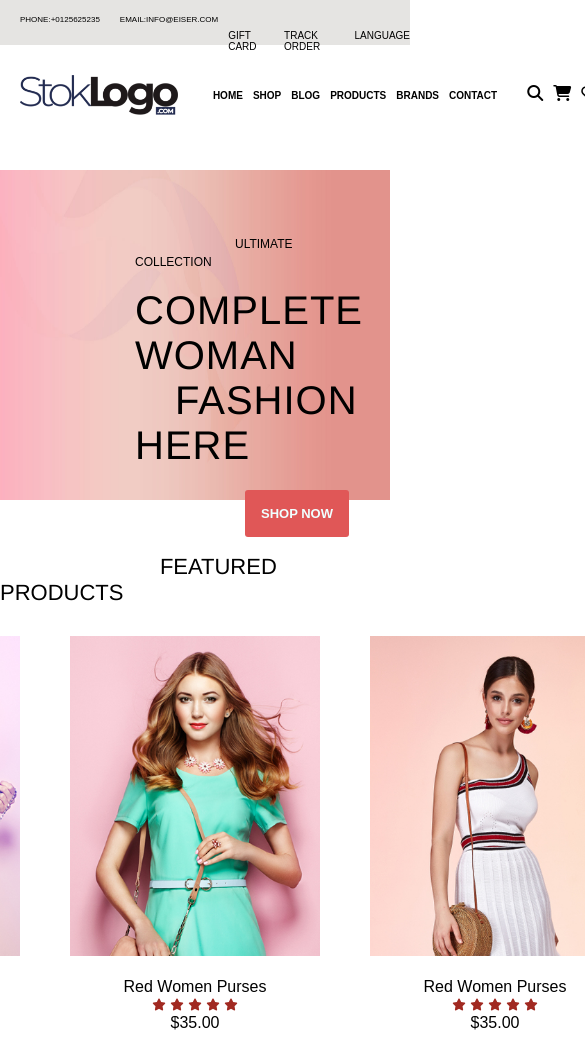
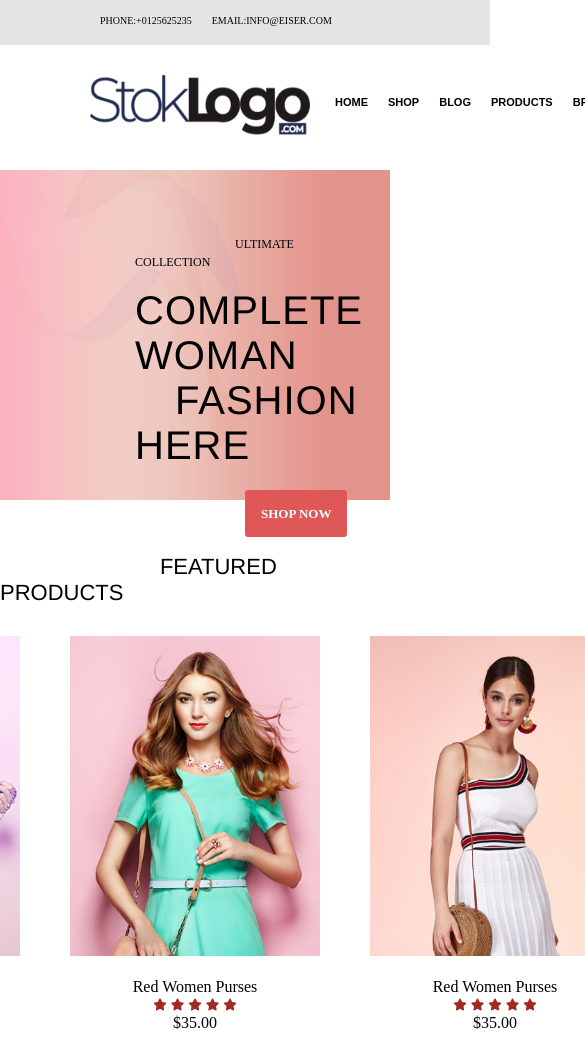
Before and after one commit to Gangapullarao209/Ecoommerce_project, a plain HTML site: page project2_ecommerce_website/index.html in a window 390 px wide. Shown: the top 1039 px of the page, 585 px wide, since content can reach past the window. Drawn offline with Linux system fonts and the light colour scheme.

Commit message:
Update stoklog_Ecommerce.css

```diff
--- a/project2_ecommerce_website/stoklog_Ecommerce.css
+++ b/project2_ecommerce_website/stoklog_Ecommerce.css
@@ -480,66 +480,3 @@ pre{
     border-radius: 5px;
 
 }
-
-
-
-
-/* media quaries */
-/* Base styles for all screen sizes */
-body {
-    margin: 0;
-    width: 100%;
-    padding: 0;
-    overflow-x: hidden;
-    font-family: Arial, Helvetica, sans-serif;
-}
-
-/* Add responsive styles for screens with a maximum width of 768px */
-@media (max-width: 768px) {
-    .topline {
-        gap: 10px;
-        font-size: 8px;
-        padding-left: 20px;
-    }
-
-    .topline .opt {
-        gap: 15px;
-        bottom: 15px;
-    }
-
-    header {
-        padding-left: 20px;
-    }
-
-    .logo img {
-        height: 40px;
-        width: auto;
-        margin-right: 10px;
-    }
-
-    nav ul {
-        gap: 10px;
-        font-size: 10px;
-        padding-top: 5px;
-        margin-left: -15px;
-    }
-
-    .icons {
-        gap: 10px;
-        padding-left: 20px;
-        padding-top: 10px;
-        margin-left: 10px;
-    }
-
-    /* Adjust other responsive styles for smaller screens as needed */
-}
-
-/* Add responsive styles for screens with a maximum width of 1200px */
-@media (max-width: 1200px) {
-    /* Add your responsive styles here */
-}
-
-/* Add more media queries for larger screen sizes if necessary */
-
-/* Rest of your CSS code */
-/* ... */
```
